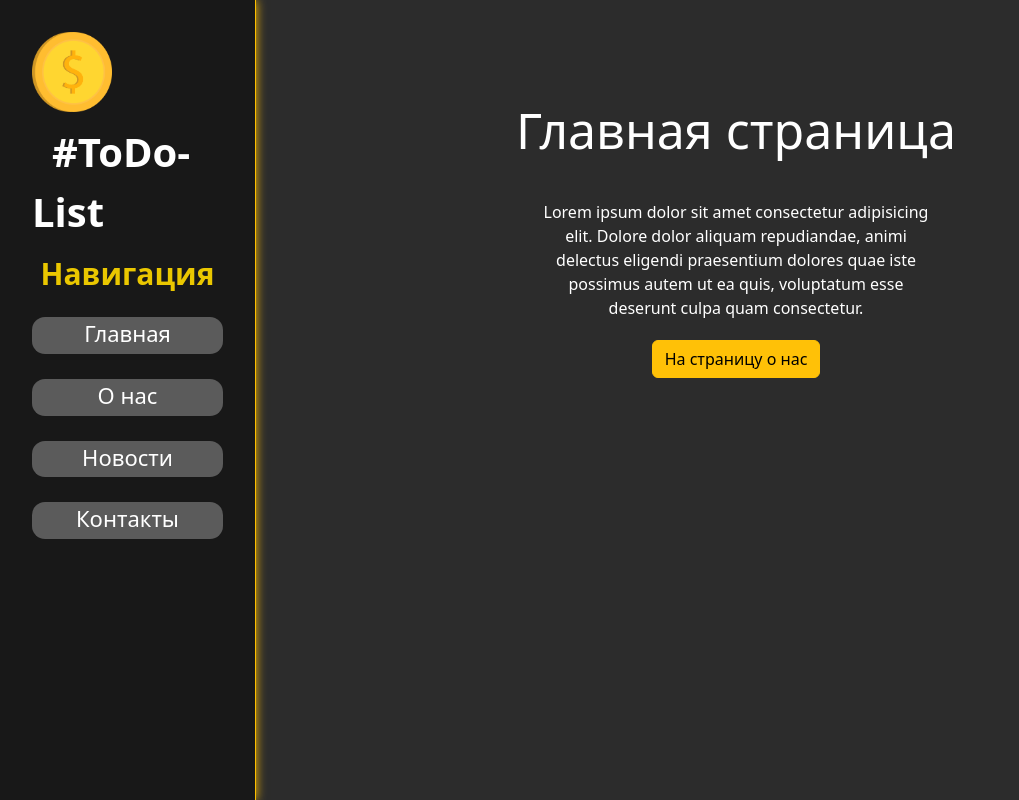
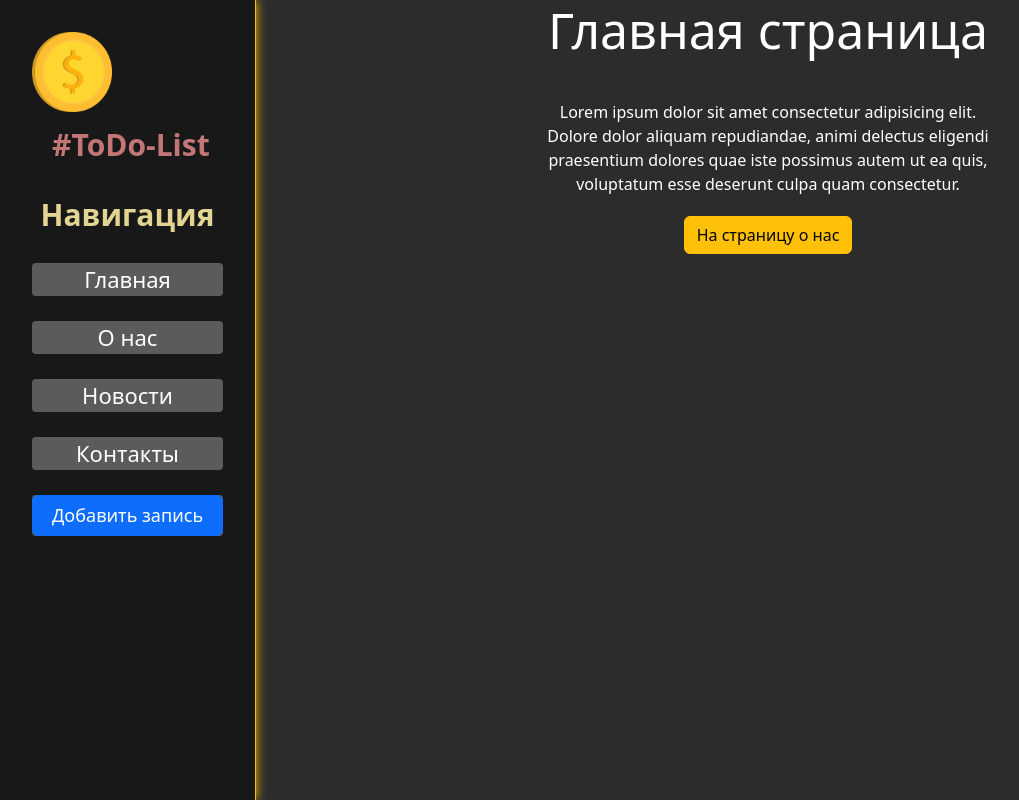
Before and after one commit to vadim1vanov/Django, a Django app: page / in a window 1280 px wide. Shown: the whole page, without its empty margins (0-1019 px from the left). Run offline with Django 4.2, Linux system fonts and the light colour scheme.

Commit message:
commit_2

```diff
--- a/DjangoEx/main/static/main/css/main.css
+++ b/DjangoEx/main/static/main/css/main.css
@@ -31,8 +31,7 @@ aside a, aside li{
     font-size: 22px;
     background-color: #5b5b5b;
     text-align: center;
-    border-radius: 13px;
-    padding-bottom: 2%;
+    border-radius: 4px;
     margin-top: 25px;
 }
 a{
@@ -45,51 +44,67 @@ aside a:hover, aside li:hover{
     transform: scale(1.02);
 
     transition: 100ms ease-in;
-    background-color: #77c674;
-    box-shadow: 0px 0px 1px 1px #cbf7c4;
+    background-color: #c67474;
+    box-shadow: 0px 0px 60px 0px #ff0000;
+}
 
+#btn-li:hover{
+    color: rgb(255, 255, 255);
+    transform: scale(1.03);
+    transition: 50ms ease-in;
+    box-shadow: none;
+    background-color:transparent;
 }
 
 .logo{
-    font-size: 40px;
+    font-size: 30px;
     margin-left: 20px;
     font-weight: bold;
     position: relative;
     top: +10px;
-
+    color: #c27676;
+    cursor: pointer;
 }
 
+
 h3{
-    margin-top: 3vh;
-    margin-bottom: 20px;
+    margin-top: 5vh;
+    margin-bottom: 30px;
     font-size: 30px;
     text-align: center;
-    color: #eac700;
+    color: #e2d492;
     font-weight: bold;
 }
 
 main .features{
    color: #fff;
-   float: left;
-   margin-top: 100px;
+
    text-align: center;
-   width: 75%;
+   float:right;
+   width: 80%;
+}
+
+main .container{
 }
 
 main .features h1{
     font-size: 50px;
     padding-bottom: 20px;
+    justify-content: center;
+    margin: 0 auto;
+    width: 100%;
 }
 
+
 main .features p{
-    max-width: 400px;
+    max-width: 470px;
     margin: 20px auto;
 }
 
 .alert-warning{
-    float: left;
+    justify-content: center;
     width: 600px;
-    margin: 20px 34%;
+    margin: 20px 30%;
     text-align: left;
     clear: both;
 }
@@ -100,6 +115,33 @@ main .news h3{
     margin-top: 30px;
 }
 main .news p{
-    color: #2b0b2e;
+    color: #4a0850;
     font-size: 18px;
 }
+
+main .none p{
+    color:#ffd900;
+    font-size: 20px;
+}
+main .news_date p{
+    color:#0f023f;
+    font-size: 14px;
+    text-align: right;
+    font-weight: bold;
+}
+
+ .btn-primary{
+    font-size: 18px;
+    height: 100%;
+    width: 100%;
+}
+
+main .news a{
+    width: 50px;
+    height: 50px;
+margin-top: 0;
+}
+main .news h1{
+    width: 400px;
+    margin-top: 100px;
+}
--- a/DjangoEx/main/templates/main/index.html
+++ b/DjangoEx/main/templates/main/index.html
@@ -6,6 +6,7 @@
 
 {% block content%}
     <div class="features">
+        <div class="container">
             <h1>{{title}}</h1>
             <p>Lorem ipsum dolor sit amet consectetur adipisicing elit.
                 Dolore dolor aliquam repudiandae, animi delectus eligendi
@@ -13,7 +14,7 @@
                 voluptatum esse deserunt culpa quam consectetur.</p>
 
             <button class="btn btn-warning">На страницу о нас</button>
-
+        </div>
 
     </div>
 {% endblock %}
--- a/DjangoEx/main/templates/main/layout.html
+++ b/DjangoEx/main/templates/main/layout.html
@@ -19,6 +19,7 @@
             <a href="{% url 'about' %}"><li>О нас</li></a>
             <a href="{% url 'news_home' %}"><li>Новости</li></a>
             <a href=""><li>Контакты</li></a>
+            <a href=""><li id="btn-li"><button class="btn btn-primary">Добавить запись</button></li></a>
         </ul>
     </aside>
     <main>
--- a/DjangoEx/news/views.py
+++ b/DjangoEx/news/views.py
@@ -2,5 +2,5 @@ from django.shortcuts import render
 from .models import Articles
 
 def news_home(request):
-    news = Articles.objects.all()
+    news = Articles.objects.order_by('-date')
     return render(request, 'news/news_home.html', {'news': news})
```
Also changed, not shown: DjangoEx/news/templates/news/news_home.html (+8 -6 lines). Lines whose indentation alone changed are shown as unchanged.
